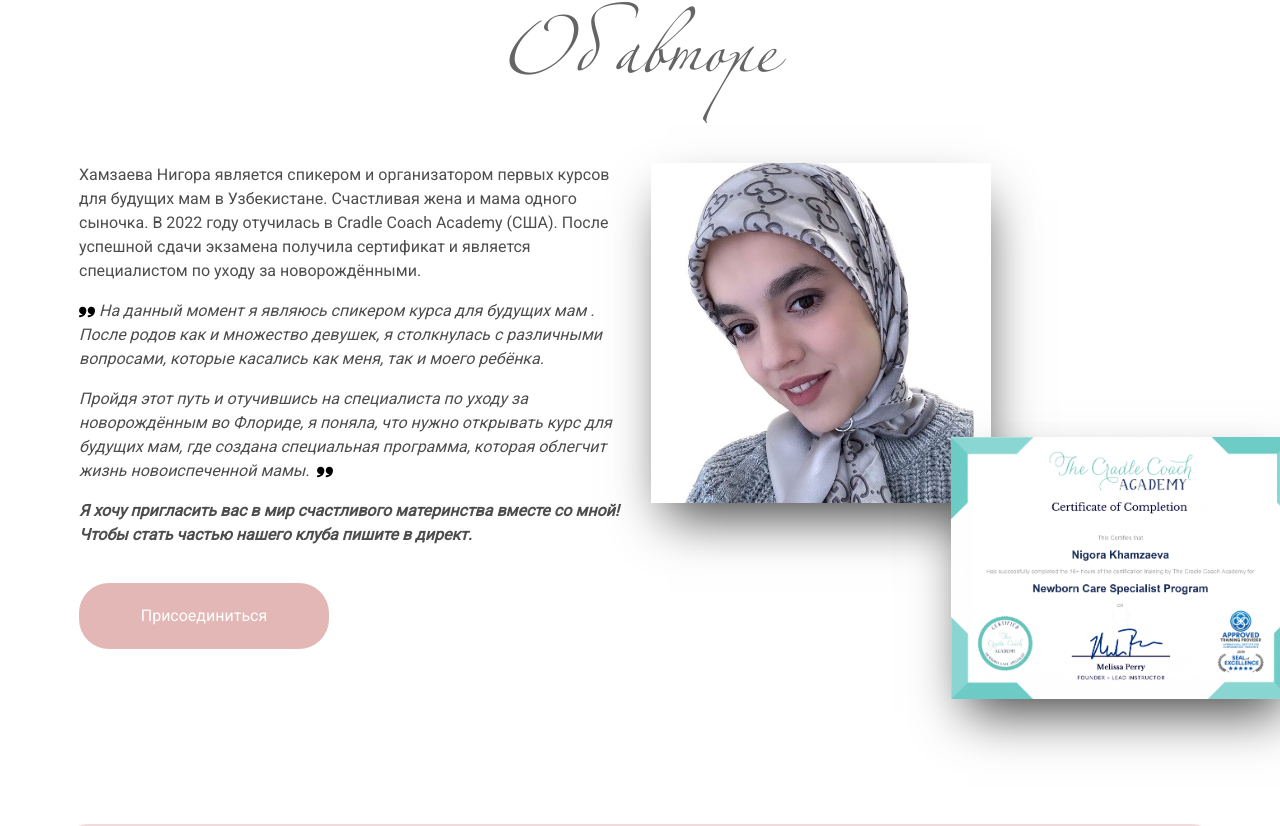
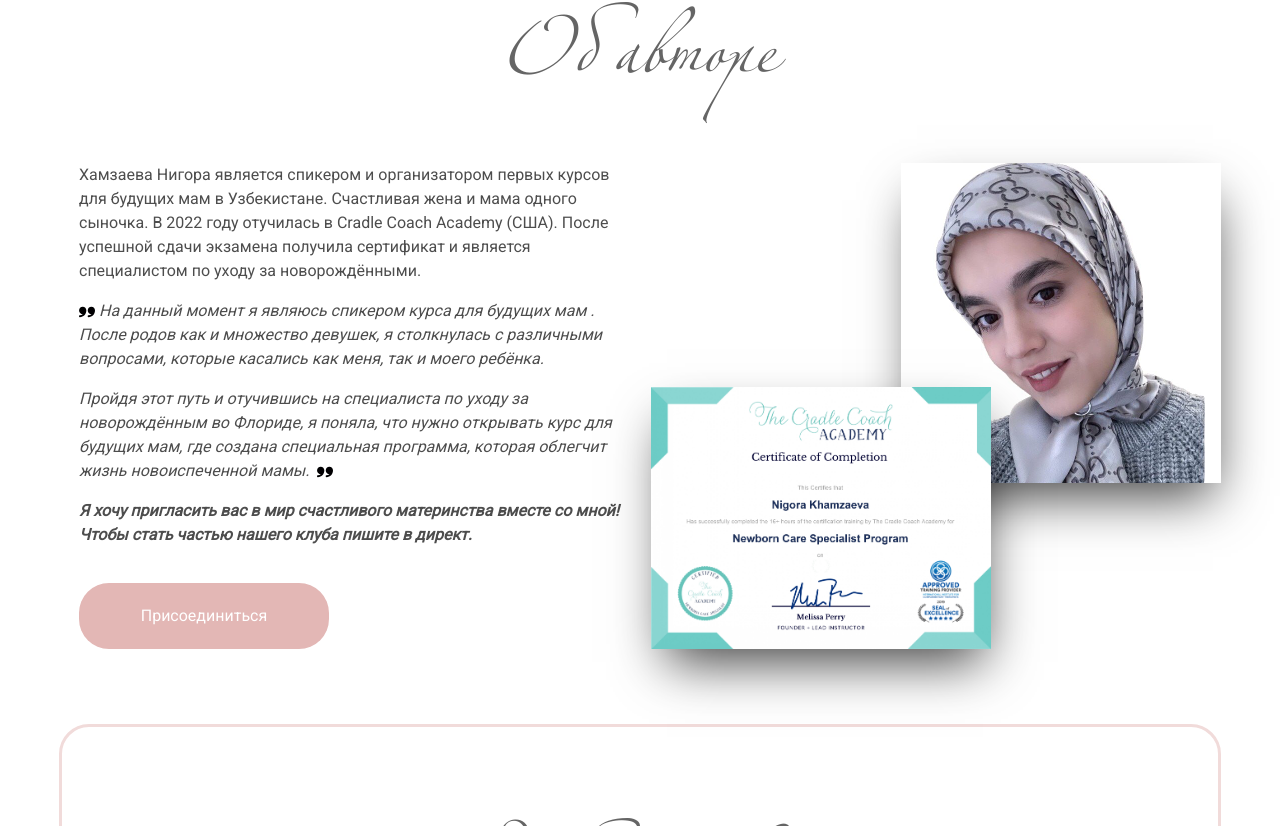
Before and after one commit to AbdugafurovaUmida/mom-s-club, a Next.js app: page / in a window 1280 px wide. Shown: the part 614-1440 px from the top of the page. Built offline with nearby package versions, Linux system fonts and the light colour scheme.

Commit message:
author section images style revise

```diff
--- a/src/components/AboutAuthor.jsx
+++ b/src/components/AboutAuthor.jsx
@@ -11,7 +11,7 @@ const AboutAuthor = () => {
       <div className='container'>
         <h3 className='mb-[26px] alexandra text-[70px] leading-[50px] lg:text-[100px] lg:leading-[150%] text-secondaryDark text-center'>Об авторе</h3>
         <div className='relative flex flex-wrap justify-between px-4 md:px-8'>
-          <div className='flex flex-col lg:items-start items-center gap-[16px] max-w-full xl:max-w-[49%] w-full text-dark xl:pb-[100px] xl:mb-0 mb-12'>
+          <div className='flex flex-col lg:items-start items-center gap-[16px] max-w-full xl:max-w-[49%] w-full text-dark  xl:mb-0 mb-12'>
             <p className=''>Хамзаева Нигора является спикером и организатором первых курсов для будущих мам в Узбекистане. Счастливая жена и мама одного сыночка.
               В 2022 году отучилась в Cradle Coach Academy (США). После успешной сдачи экзамена получила сертификат и является  специалистом по уходу за новорождёнными.</p>
 
@@ -26,9 +26,9 @@ const AboutAuthor = () => {
             <UnBorderedButton className='mx-auto mt-8 xl:mr-auto'>Присоединиться</UnBorderedButton>
           </div>
 
-          <div className='max-w-full xl:max-w-[49%] w-full flex justify-around xl:justify-start '>
-            <Image className="hidden md:inline-block shadow-picShadow max-w-[340px] w-full max-h-[340px] h-auto" src={author} alt='author' width={340} height={340} />
-            <Image className="xl:self-end relative xl:left-[-40px] xl:bottom-20 shadow-picShadow  max-w-[340px] w-full h-auto " src={certificate} alt='certificate' width={340} height={330} />
+          <div className='max-w-full xl:max-w-[49%] gap-4 w-full flex justify-around xl:justify-start '>
+            <Image className="relative z-10 xl:self-end shadow-picShadow  max-w-[340px] max-h-[340px]  w-full h-auto " src={certificate} alt='certificate' width={340} height={320} />
+            <Image className="relative z-0 xl:left-[-100px] hidden md:inline-block shadow-picShadow max-w-[340px] w-full max-h-[320px] h-auto" src={author} alt='author' width={340} height={320} />
           </div>
         </div>
       </div>
--- a/src/components/Materials.jsx
+++ b/src/components/Materials.jsx
@@ -37,7 +37,7 @@ const Materials = () => {
                 <div className="pt-[62px] md:pt-[75px] px-8 md:px-[60px] bg-white inner-container border-[3px] border-solid rounded-[30px] border-[#F1DBDA]">
                     <h3 className='mb-[26px] alexandra text-[70px] leading-[50px] lg:text-[100px] lg:leading-[100%] text-secondaryDark text-center'>Бесплатные материалы</h3>
 
-                    <div className="flex flex-wrap items-end  justify-center md:justify-between roboto cards-wrapper mb-[60px] lg:mb-[98px]">
+                    <div className="flex flex-wrap items-end gap-4  justify-center md:justify-between roboto cards-wrapper mb-[60px] lg:mb-[98px]">
                         {
                             materials.map((item) => (
                                 <MaterialCard item={item} key={item.id} />
```
